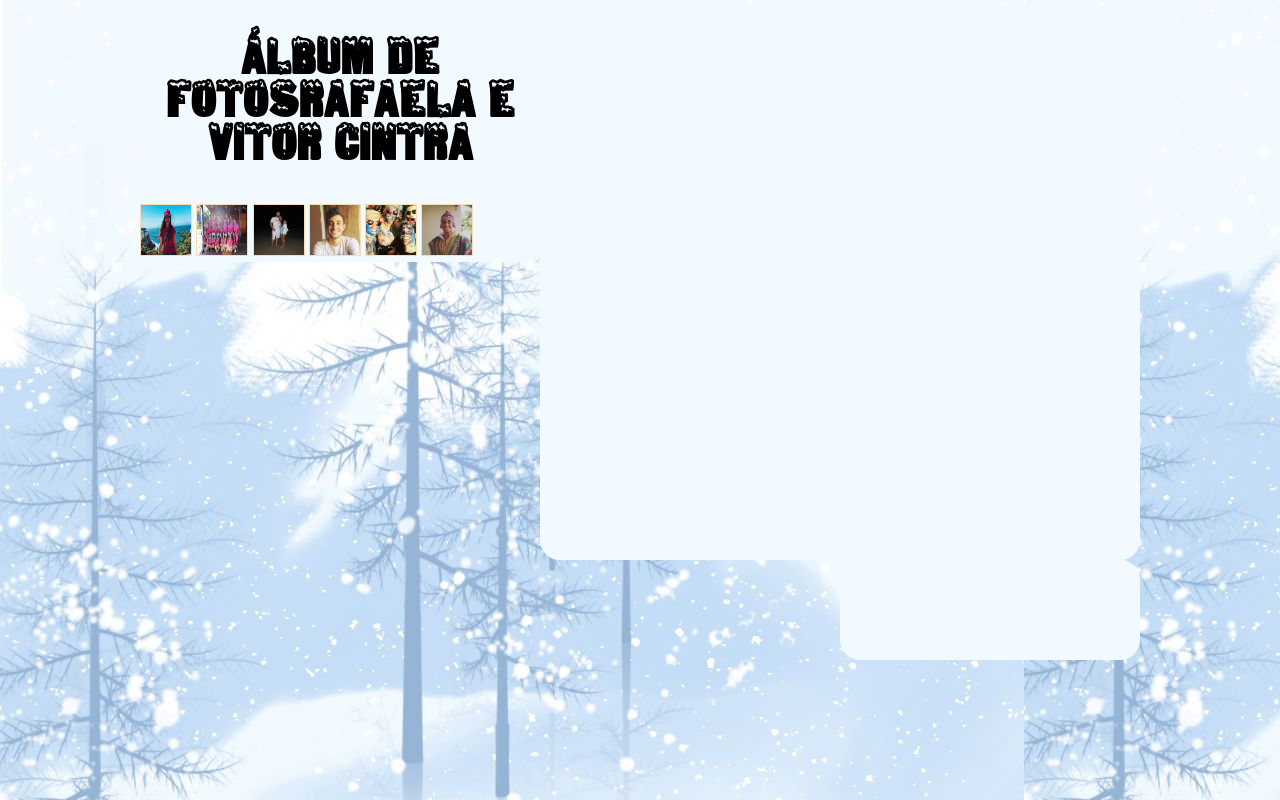
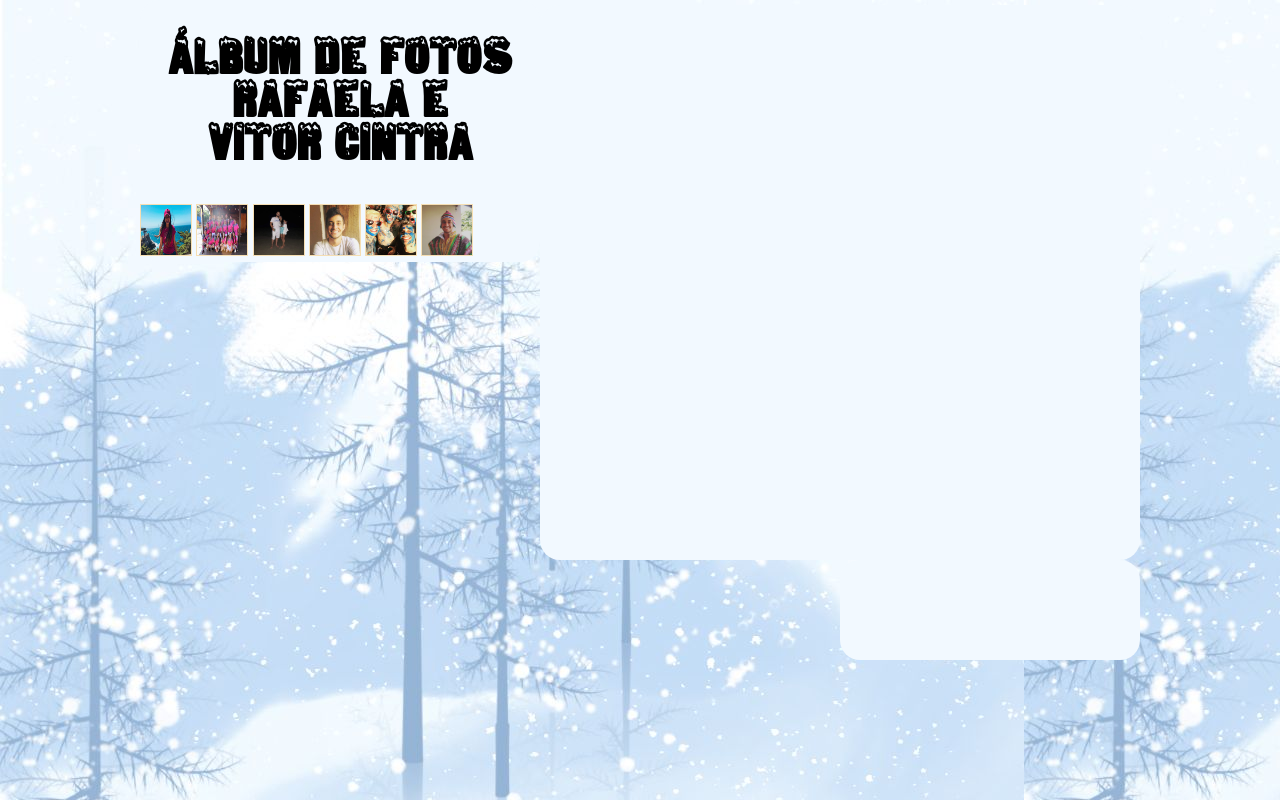
Before and after one commit to rafayoko/progweb, a plain HTML site: page atividade6.html in a window 1280 px wide. Drawn offline with Linux system fonts and the light colour scheme.

Commit message:
Update atividade6.html

```diff
--- a/atividade6.html
+++ b/atividade6.html
@@ -50,7 +50,7 @@ alert("senha errada");window.location = "atividade4.html"
 
 <section class="albumrafa">
     <header>
-            <h1>Álbum de fotosRafaela e </br> Vitor Cintra</h1> </header>
+            <h1>Álbum de fotos Rafaela e </br> Vitor Cintra</h1> </header>
 
 
     <img id="rafa1" onmouseout="undisplayPicture()" onmouseover="displayPicture(this)" src="imagens/rafacalifa.jpeg">
```
